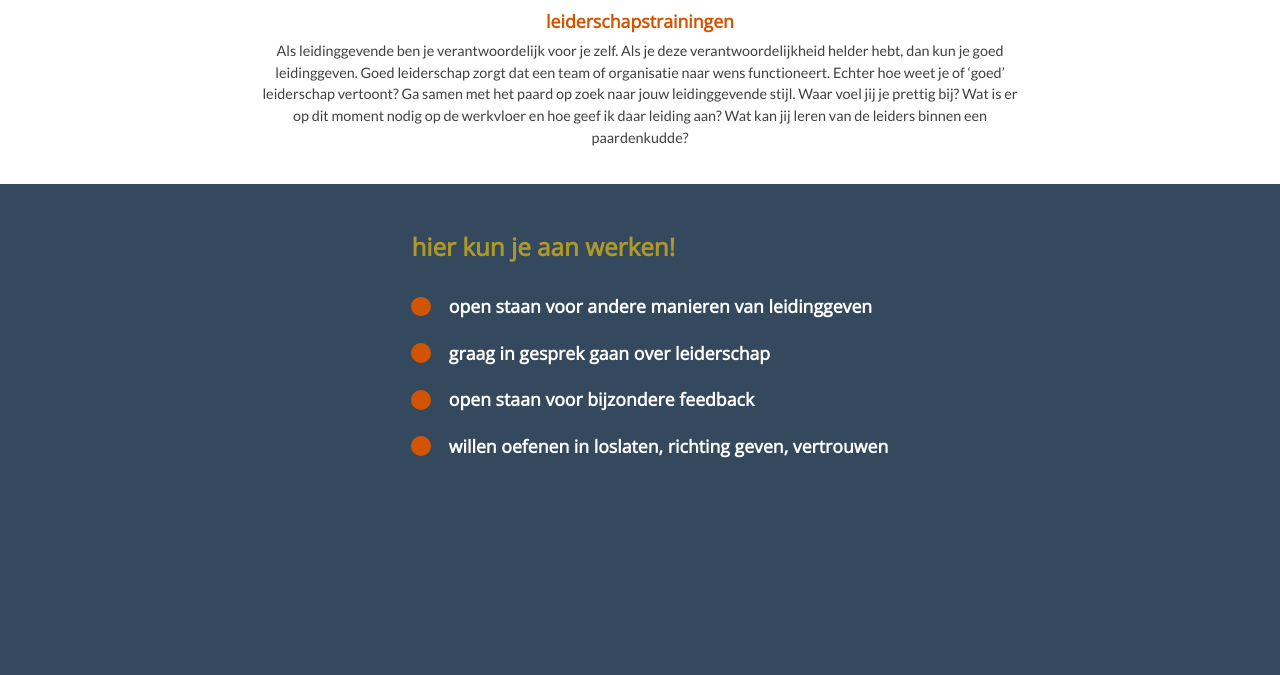
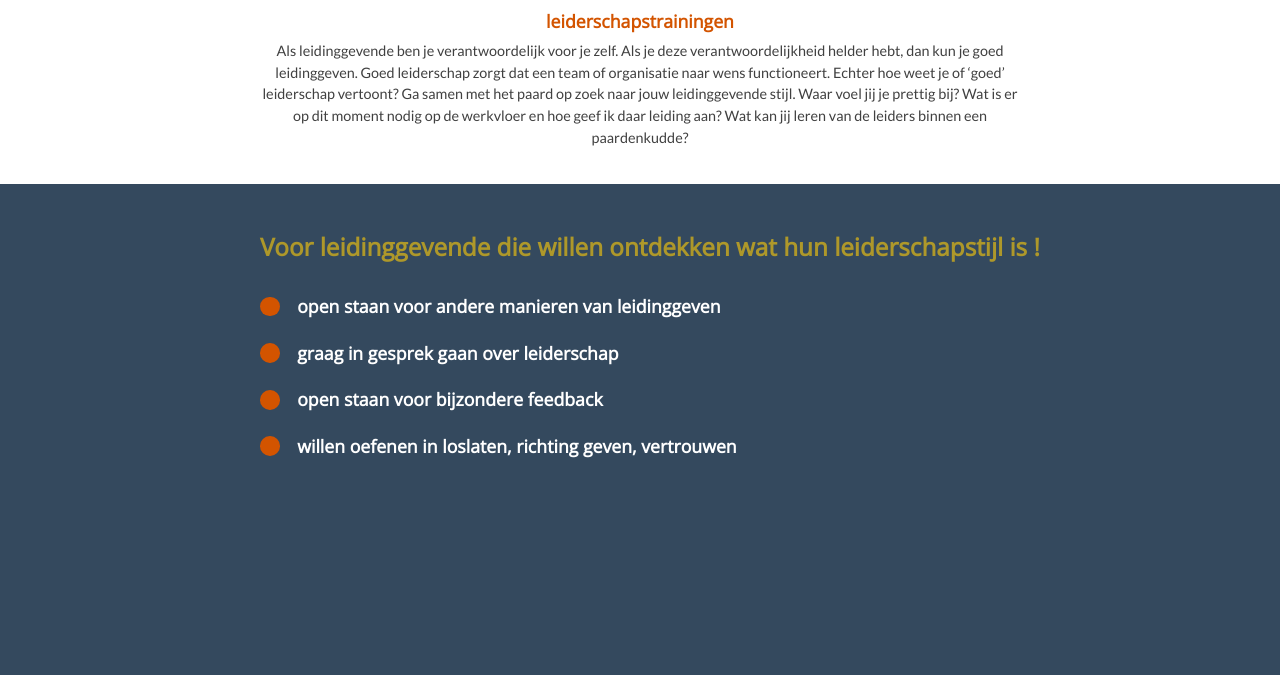
Before and after one commit to ErikStrijk/CarEquine, a plain HTML site: page zakelijk.html in a window 1280 px wide. Shown: the part 125-800 px from the top of the page. Drawn offline with nearby package versions, Linux system fonts and the light colour scheme.

Commit message:
Update zakelijk.html

```diff
--- a/zakelijk.html
+++ b/zakelijk.html
@@ -55,7 +55,8 @@
         <div class="row p-0">
             <div class="col-md-8" id="darkblue-section">
               <div>
-                <h2 class="header-gold"> hier kun je aan werken!</h2>
+                <h2 class="header-gold"> Voor leidinggevende die willen ontdekken wat hun leiderschapstijl is
+                  !</h2>
                 <br>
                 <div class="bullet-point-container">
                   <div class="bullet-point"></div> open staan voor andere manieren van leidinggeven
```
